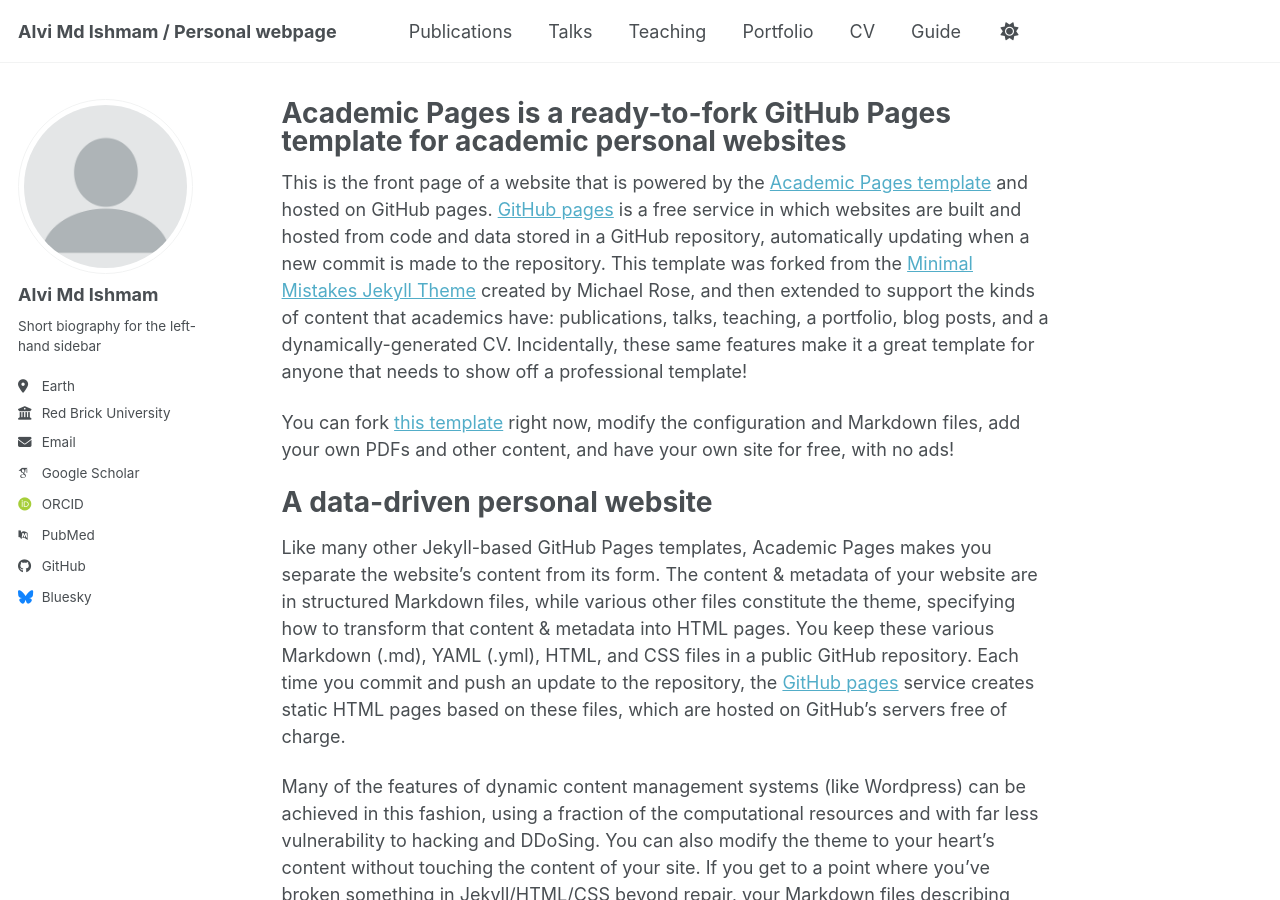
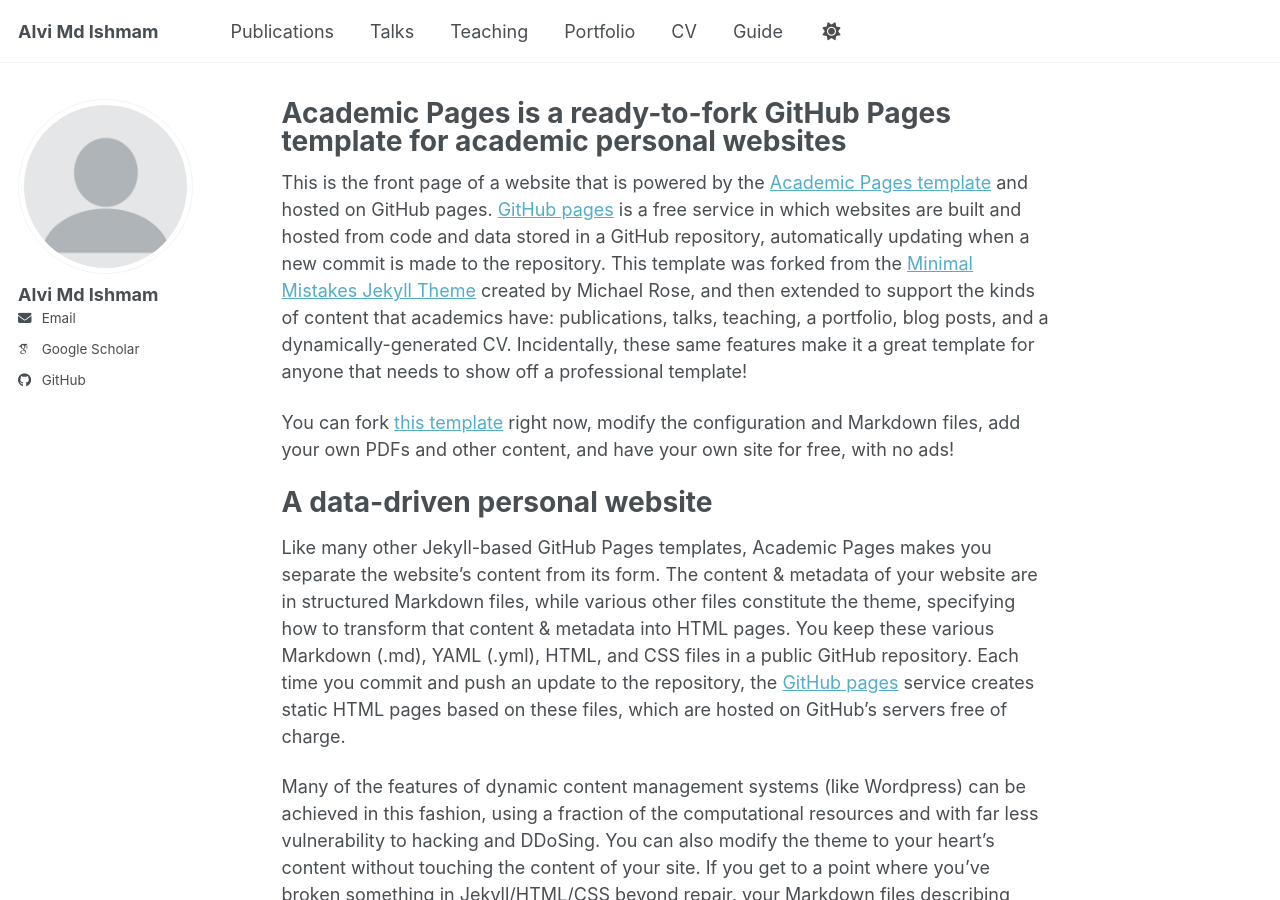
Before and after one commit to IshmamAlvi/ishmamalvi.github.io, a Jekyll site: the page built from _pages/about.md, in a window 1280 px wide and 900 px high. Built offline with Jekyll 4.4.1, drawn with Linux system fonts in a browser that asks for light colours; some web fonts are replaced; a script bundle is joined from its source files by our own code; library files that are not in the unit come from our copies; some of the changed lines change nothing that is shown.

Commit message:
Simplify _config.yml by removing comments and updates
Removed unnecessary details from the configuration file.

```diff
--- a/_config.yml
+++ b/_config.yml
@@ -9,7 +9,7 @@
 # Basic Site Settings
 locale                   : "en-US"
 site_theme               : "default" # Currently available options are "default", "air"
-title                    : "Alvi Md Ishmam  / Personal webpage"
+title                    : "Alvi Md Ishmam"
 title_separator          : "-"
 name                     : &name "Alvi Md Ishmam"
 description              : &description "Your Name's academic portfolio"   # Update this with a general description of your site, this is the default if not overridden by a page
@@ -26,61 +26,61 @@
   avatar           : "profile.png"
   name             : "Alvi Md Ishmam"
   pronouns         : # example: "she/her"
-  bio              : "Short biography for the left-hand sidebar"
-  location         : "Earth"
-  employer         : "Red Brick University"
+  # bio              : ""
+  # location         : "Earth"
+  # employer         : "Red Brick University"
   uri              : # URL
   email            : "alvi@vt.edu"
 
   # Academic websites
-  academia         : # URL
-  arxiv            : # URL - Update with the correct link to your profile
+  # academia         : # URL
+  # arxiv            : # URL - Update with the correct link to your profile
   googlescholar    : "https://scholar.google.com/citations?user=stXv3yAAAAAJ&hl=en"
-  inspire-hep      : # URL
-  impactstory      : # URL
-  orcid            : "https://orcid.org/yourorcidurl"
-  semantic         : # URL
-  ssrn             : # URL
-  pubmed           : "https://www.ncbi.nlm.nih.gov/pubmed/?term=john+snow"
-  researchgate     : # URL
-  scopus           : # URL
-  zotero           : # URL
+  # inspire-hep      : # URL
+  # impactstory      : # URL
+  # orcid            : "https://orcid.org/yourorcidurl"
+  # semantic         : # URL
+  # ssrn             : # URL
+  # pubmed           : "https://www.ncbi.nlm.nih.gov/pubmed/?term=john+snow"
+  # researchgate     : # URL
+  # scopus           : # URL
+  # zotero           : # URL
 
 
   # Repositories and software development
-  bitbucket        : # Username - Update with your username on the site
-  codepen          : # Username
-  dribbble         : # Username
+  # bitbucket        : # Username - Update with your username on the site
+  # codepen          : # Username
+  # dribbble         : # Username
   github           : "https://github.com/IshmamAlvi"
-  kaggle           : # Username
-  stackoverflow    : # User number or user number and name (i.e., use "1" or "1/jeff-atwood")
+  # kaggle           : # Username
+  # stackoverflow    : # User number or user number and name (i.e., use "1" or "1/jeff-atwood")
 
   # Social media
-  artstation       : # Username
-  bluesky          : "bsky.app" # Replace this with you Bluesky username
-  facebook         : # Username
-  flickr           : # Username
-  foursquare       : # Username
-  goodreads        : # Username
-  google_plus      : # Username
-  keybase          : # Username
-  instagram        : # Username
-  lastfm           : # Username
+  # artstation       : # Username
+  # bluesky          : "bsky.app" # Replace this with you Bluesky username
+  # facebook         : # Username
+  # flickr           : # Username
+  # foursquare       : # Username
+  # goodreads        : # Username
+  # google_plus      : # Username
+  # keybase          : # Username
+  # instagram        : # Username
+  # lastfm           : # Username
   linkedin         : # Username
-  mastodon         : # URL
-  medium           : # URL
-  pinterest        : # Username
-  soundcloud       : # Username
-  steam            : # Username
-  telegram         : # URL
-  tumblr           : # Username
+  # mastodon         : # URL
+  # medium           : # URL
+  # pinterest        : # Username
+  # soundcloud       : # Username
+  # steam            : # Username
+  # telegram         : # URL
+  # tumblr           : # Username
   twitter          : # Username for X / Twitter
   vine             : # Username
-  weibo            : # Username
-  wikipedia        : # Username
-  xing             : # Username
-  youtube          : # Username
-  zhihu            : # Username
+  # weibo            : # Username
+  # wikipedia        : # Username
+  # xing             : # Username
+  # youtube          : # Username
+  # zhihu            : # Username
 
 # Publication Category - The following the list of publication categories and their headings
 publication_category:
```
